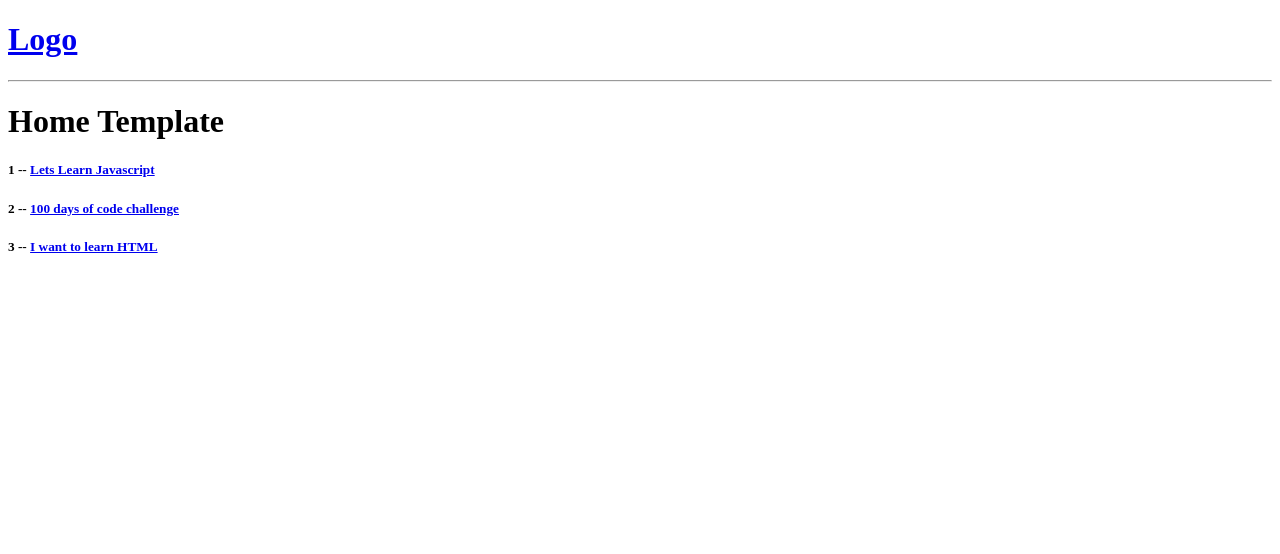
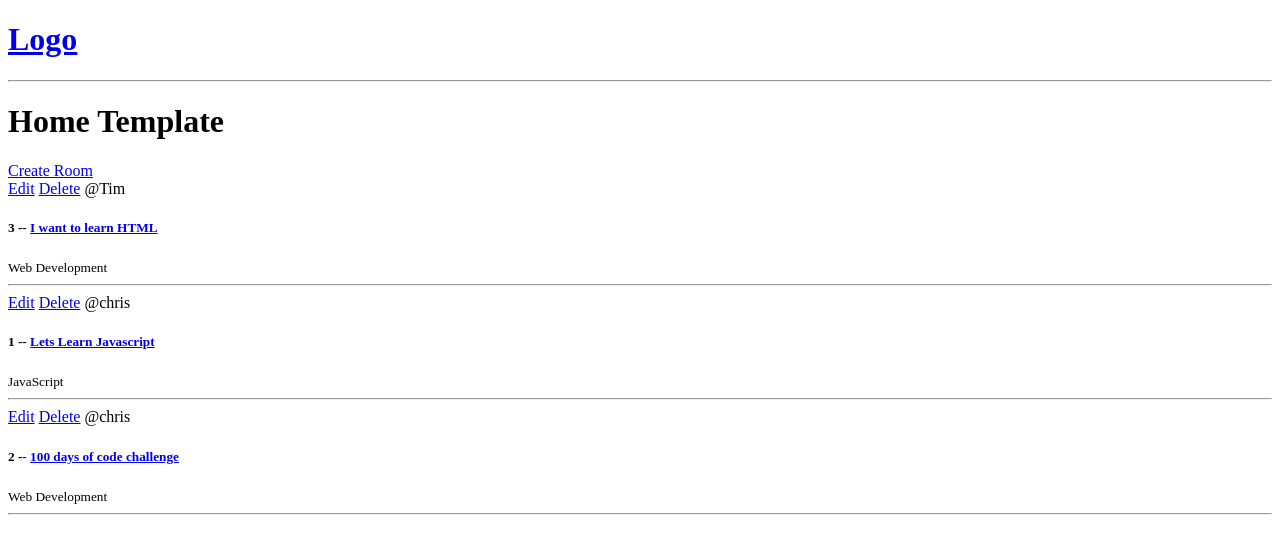
Before and after one commit to chr1s0x1/DJango, a Django app: page / in a window 1280 px wide. Shown: the top 554 px of the page. Run offline with Django 5.2, Linux system fonts and the light colour scheme; data comes from the database, SQL or seed files in the repository; both versions use the stored data as it was after the commit.

Commit message:
more django

```diff
--- a/studybud/base/models.py
+++ b/studybud/base/models.py
@@ -20,6 +20,9 @@ class Room(models.Model):
     updated = models.DateTimeField(auto_now=True)
     created = models.DateTimeField(auto_now_add=True)
 
+    class Meta:
+        ordering = ['-updated', '-created']
+
     def __str__(self):
         return self.name
 
--- a/studybud/base/templates/base/home.html
+++ b/studybud/base/templates/base/home.html
@@ -4,13 +4,22 @@
 {% block content %}
 <h1>Home Template</h1>
 
+<div>
 
-<div>
+    <a href="{% url 'create-room' %}">Create Room</a>
+
+    <div>
     {% for room in rooms %}
         <div>
+            <a href="{% url 'update-room' room.id %}">Edit</a>
+            <a href="{% url 'delete-room' room.id %}">Delete</a>
+            <span>@{{room.host.username}}</span>
             <h5>{{room.id}} -- <a href="{% url 'room' room.id %}">{{room.name}}</a></h5>
+            <small>{{room.topic.name}}</small>
+            <hr>
         </div>
 
     {% endfor %}
 </div>
+</div>
 {% endblock content %}
--- a/studybud/base/urls.py
+++ b/studybud/base/urls.py
@@ -4,4 +4,8 @@ from . import views
 urlpatterns = [
     path('', views.home, name="home"),
     path('room/<str:pk>/', views.room, name="room"),
+
+    path('create-room/', views.createRoom, name="create-room"),
+    path('update-room/<str:pk>', views.updateRoom, name="update-room"),
+    path('delete-room/<str:pk>', views.deleteRoom, name="delete-room"),
 ]
--- a/studybud/base/views.py
+++ b/studybud/base/views.py
@@ -1,6 +1,6 @@
-from django.shortcuts import render
+from django.shortcuts import render, redirect
 from .models import Room
-
+from .forms import RoomForm
 
 
 # Create your views here.
@@ -20,3 +20,34 @@ def room(request, pk):
     room = Room.objects.get(id=pk)
     context = {'room': room}
     return render(request, 'base/room.html', context)
+
+def createRoom(request):
+    form = RoomForm()
+    if request.method == 'POST':
+        form = RoomForm(request.POST)
+        if form.is_valid():
+            form.save()
+            return redirect('home')
+
+    context = {'form' : form}
+    return render(request, 'base/room_form.html', context)
+
+def updateRoom(request, pk):
+    room = Room.objects.get(id=pk)
+    form = RoomForm(instance=room)
+
+    if request.method == 'POST':
+        form = RoomForm(request.POST, instance=room)
+        if form.is_valid():
+            form.save()
+            return redirect('home')
+
+    context = {'form' : form}
+    return render(request, 'base/room_form.html', context)
+
+def deleteRoom(request, pk):
+    room = Room.objects.get(id=pk)
+    if request.method == 'POST':
+        room.delete()
+        return redirect('home')
+    return render(request, 'base/delete.html', {'obj':room})
```
Also changed, not shown: studybud/base/forms.py (added, +7 -0 lines), studybud/base/templates/base/delete.html (added, +13 -0 lines), studybud/base/templates/base/room_form.html (added, +13 -0 lines), studybud/base/migrations/0003_message.py (added), studybud/db.sqlite3.
